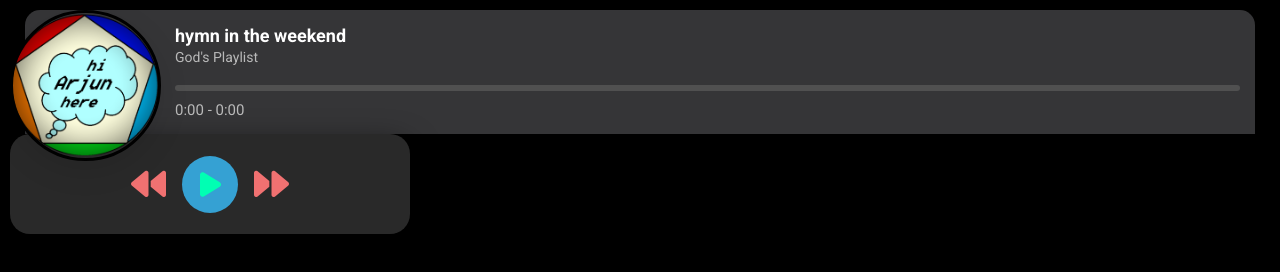
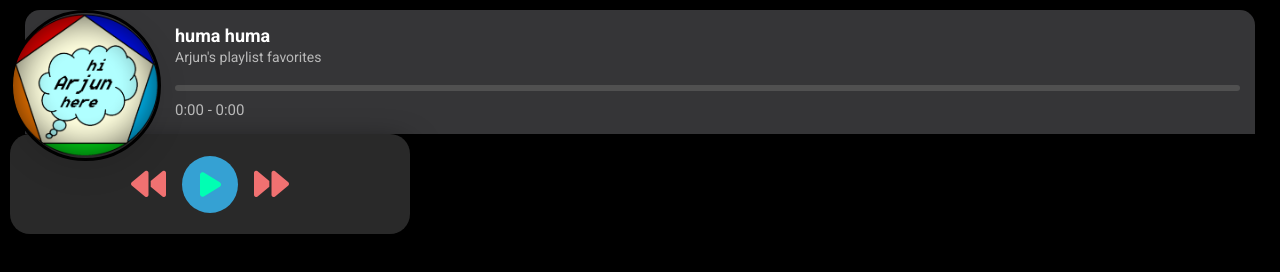
Before and after one commit to cyroscorp/0, a plain HTML site: page tools/1.html in a window 1280 px wide. Drawn offline with Linux system fonts and the light colour scheme.

Commit message:
Update 1.html

```diff
--- a/tools/1.html
+++ b/tools/1.html
@@ -163,42 +163,7 @@ body{
 
     <script>
 const songsList = [
-{
-        name: "God's Playlist",
-        artist: "hymn in the weekend",
-        src: "1/a(1).mp3",
-        cover: "1/1.jpg"
-    },
-    {
-        name: "Arjun's playlist favorites",
-        artist: "dusk till down",
-        src: "1/a(2).mp3",
-        cover: "1/1.jpg"
-    },
-    {
-        name: "Arjun's playlist favorites",
-        artist: "neon blade",
-        src: "1/a(3).mp3",
-        cover: "1/1.jpg"
-    },
-    {
-        name: "Arjun's playlist favorites",
-        artist: "sugar and brownies",
-        src: "1/a(4).mp3",
-        cover: "1/1.jpg"
-    },
-    {
-        name: "Arjun's playlist favorites",
-        artist: "huma huma",
-        src: "1/a(5).mp3",
-        cover: "1/1.jpg"
-    },
-    {
-        name: "Arjun's playlist favorites",
-        artist: "royalty",
-        src: "1/m.mp3",
-        cover: "1/1.jpg"
-    },
+
     {
         name: "Arjun's playlist favorites",
         artist: "huma huma",
```
